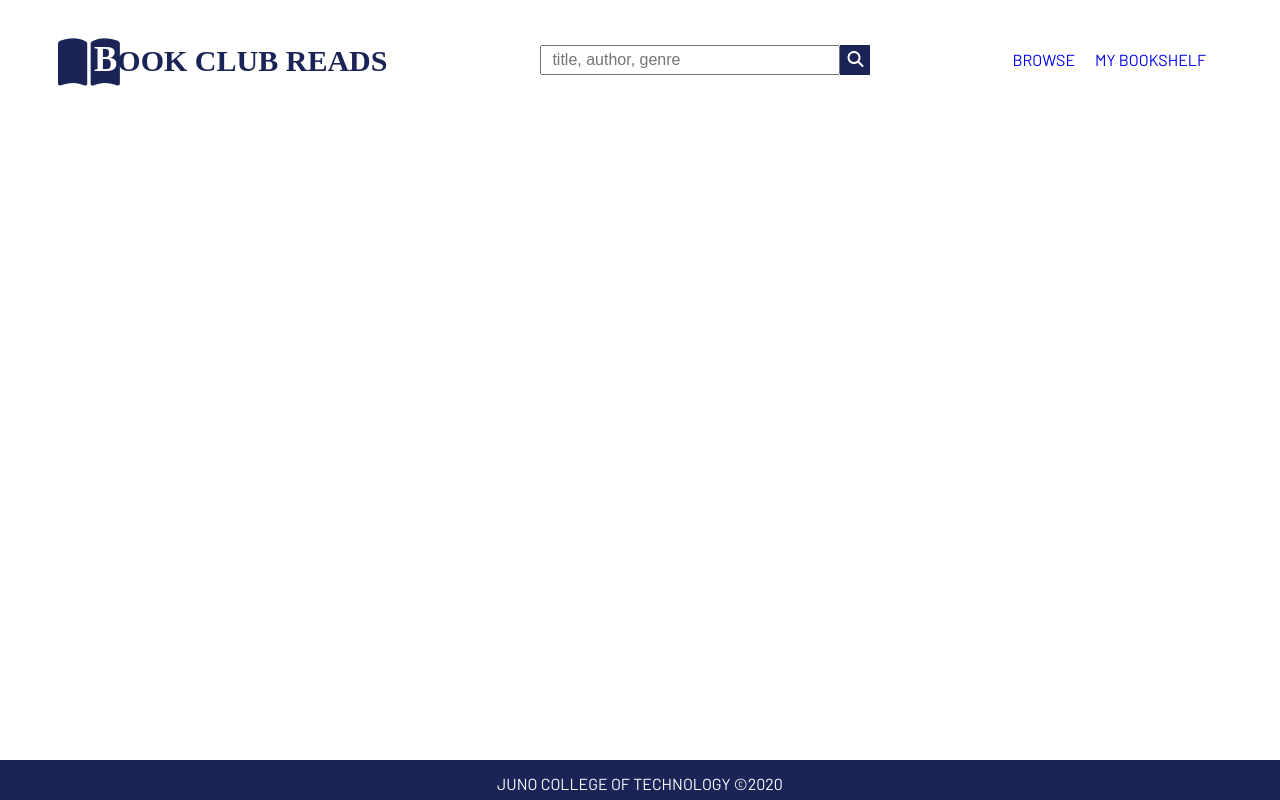
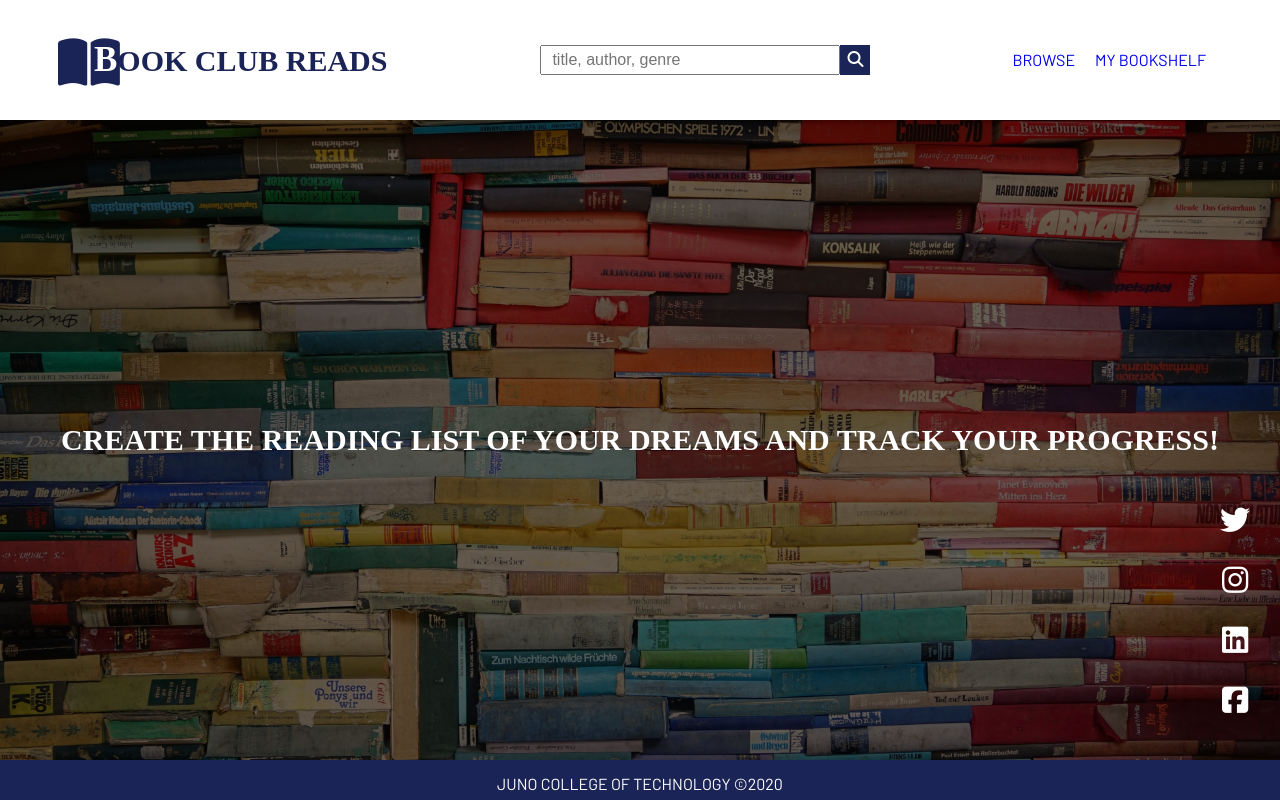
Before and after one commit to brittany-marielle-martin-jon-project-6/book-club-reads, a React (Create React App) app: page / in a window 1280 px wide. Built offline with nearby package versions, Linux system fonts and the light colour scheme.

Commit message:
deployment changes

```diff
--- a/src/App.js
+++ b/src/App.js
@@ -14,7 +14,7 @@ class App extends Component {
       <Router>
         <div className="App">
           <HeaderNav />
-          <Route exact path="/book-club-reads/" component={LandingPage} />
+          <Route exact path="/" component={LandingPage} />
           <Route exact path="/search/:search" component={SearchResults}/>
           {/* <Route path="/search/:search/:page" component={SearchResults}/> */}
           <Route exact path="/mybookshelf" component={Bookshelf} />
--- a/src/HeaderNav.js
+++ b/src/HeaderNav.js
@@ -65,7 +65,7 @@ class HeaderNav extends Component {
   renderForm = () => {
     return(
       <div className="titleFormContainer">
-        <Link to="/book-club-reads/" className="logo">
+        <Link to="/" className="logo">
           <h1><i className="fas fa-book-open bookIcon"></i><span className="capitalB">B</span>ook Club Reads</h1>
         </Link>
         <form onSubmit={this.handleSubmit} onChange={(event) => this.getSuggestion(event)}>
```
Also changed, not shown: 1 other file (tests, documents, lock files or other folders).
